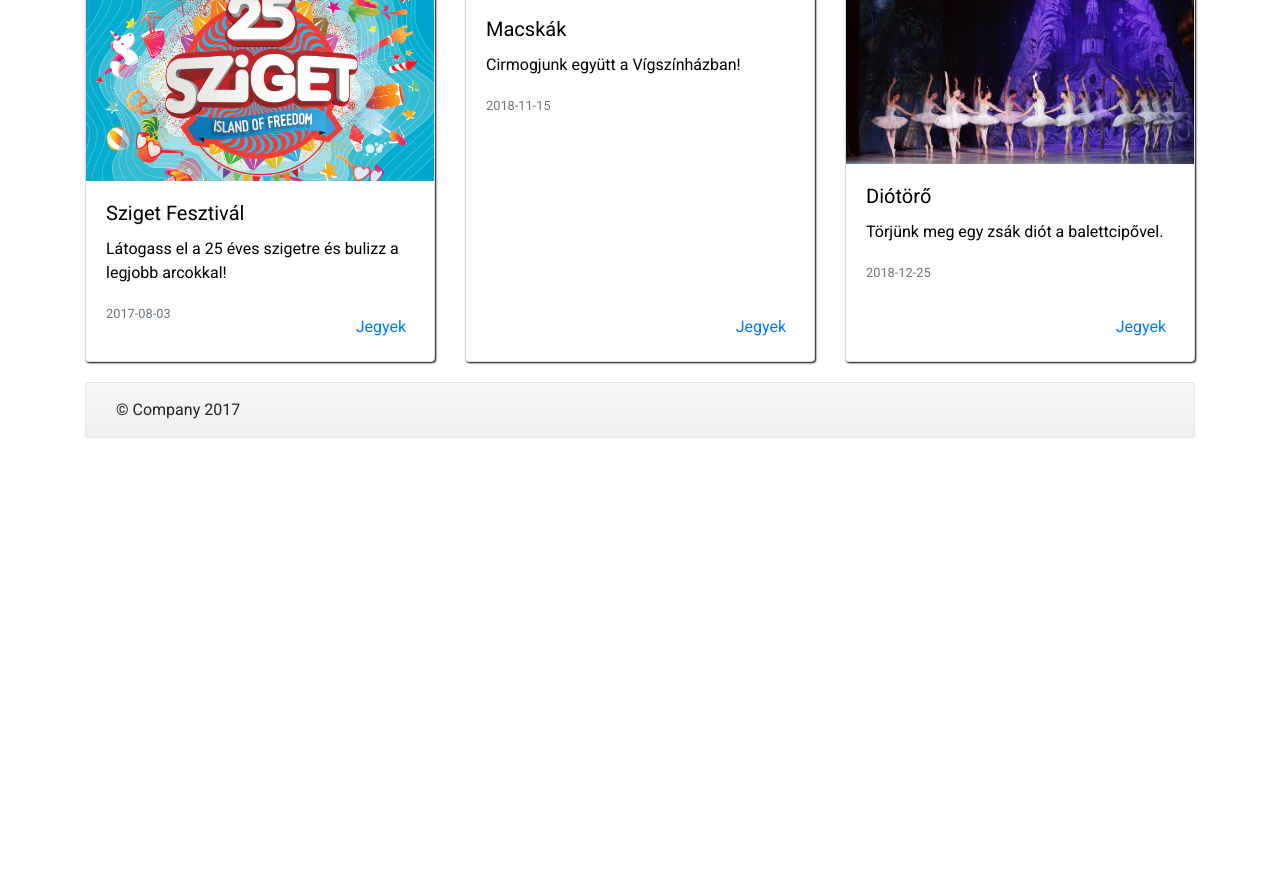
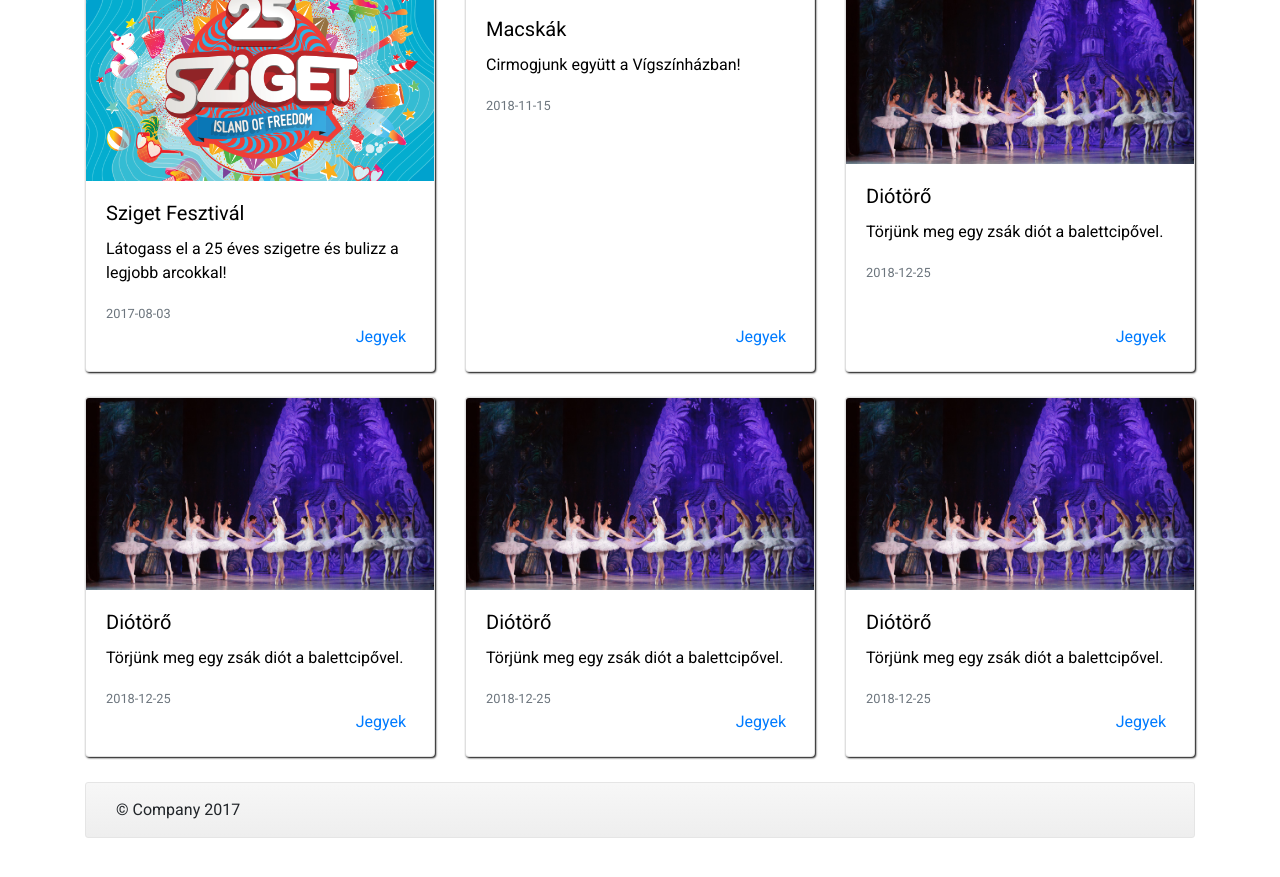
Before and after one commit to s4rik4/netaka-JQ, a plain HTML site: page events.html in a window 1280 px wide. Shown: the part 509-1386 px from the top of the page. Before the commit the page ends 1017 px from the top, so only its background shows below. Drawn offline with Linux system fonts and the light colour scheme.

Commit message:
Feat: függvények egyesítése

```diff
--- a/CSS/style.css
+++ b/CSS/style.css
@@ -116,9 +116,15 @@
   }
 /* Event page */
 
+  .events-card-deck {
+    margin-bottom: 25px;
+  }
+
   .events-card-deck .card {
     box-shadow: 1px 1px 2px;
     color: black;
+    position: relative;
+    padding: 0 0 10px 0;
   }
   .events-card-deck .card:hover {
     cursor: pointer;
--- a/events.html
+++ b/events.html
@@ -121,7 +121,7 @@
     -->
     <div class="card-deck events-card-deck">
 
-        <a href="tickets.html?event=1" class="card">
+        <a href="tickets.html?event=1" class="card col-12 col-md-6">
             <img class="card-img-top" src="img/sziget.png" alt="Card image cap">
             <div class="card-body">
               <h5 class="card-title">Sziget Fesztivál</h5>
@@ -131,7 +131,7 @@
             </div>
         </a>
 
-        <a href="tickets.html?event=2" class="card">
+        <a href="tickets.html?event=2" class="card col-12 col-md-6">
             <img class="card-img-top" src="img/macskak.jpg" alt="Card image cap">
             <div class="card-body">
               <h5 class="card-title">Macskák</h5>
@@ -140,7 +140,7 @@
               <button type="button" class="btn btn-link float-right">Jegyek</button>
             </div>
           </a>
-          <a href="tickets.html?event=3" class="card">
+          <a href="tickets.html?event=3" class="card col-12 col-md-6">
             <img class="card-img-top" src="img/diotoro.jpg" alt="Card image cap">
             <div class="card-body">
               <h5 class="card-title">Diótörő</h5>
@@ -149,7 +149,37 @@
               <button type="button" class="btn btn-link float-right">Jegyek</button>
             </div>
           </a>
+        </div>
+      <div class="card-deck events-card-deck">
 
+          <a href="tickets.html?event=3" class="card col-12 col-md-6">
+            <img class="card-img-top" src="img/diotoro.jpg" alt="Card image cap">
+            <div class="card-body">
+              <h5 class="card-title">Diótörő</h5>
+              <p class="card-text">Törjünk meg egy zsák diót a balettcipővel.</p>
+              <p class="card-text"><small class="text-muted">2018-12-25</small></p>
+              <button type="button" class="btn btn-link float-right">Jegyek</button>
+            </div>
+          </a>
+          <a href="tickets.html?event=3" class="card col-12 col-md-6">
+            <img class="card-img-top" src="img/diotoro.jpg" alt="Card image cap">
+            <div class="card-body">
+              <h5 class="card-title">Diótörő</h5>
+              <p class="card-text">Törjünk meg egy zsák diót a balettcipővel.</p>
+              <p class="card-text"><small class="text-muted">2018-12-25</small></p>
+              <button type="button" class="btn btn-link float-right">Jegyek</button>
+            </div>
+          </a>
+          <a href="tickets.html?event=3" class="card col-12 col-md-6">
+            <img class="card-img-top" src="img/diotoro.jpg" alt="Card image cap">
+            <div class="card-body">
+              <h5 class="card-title">Diótörő</h5>
+              <p class="card-text">Törjünk meg egy zsák diót a balettcipővel.</p>
+              <p class="card-text"><small class="text-muted">2018-12-25</small></p>
+              <button type="button" class="btn btn-link float-right">Jegyek</button>
+            </div>
+          </a>
+      </div>
 
     </div>
 
@@ -170,20 +200,6 @@
     <script src="lib/jquery-3.1.1.slim.min.js"></script>
     <script src="lib/popper.min.js"></script>
     <script src="lib/bootstrap/js/bootstrap.min.js"></script>
-
-    <script>
-      $(".events-search-row input").on("keyup", function(ev) {
-      $.each( $(".events-card-deck .card .card-title"), function(i, e)   {
-          var elem = $(e);
-          var search = ev.target.value.toLowerCase();
-          var content = elem.html().toLowerCase();
-          if ( content.indexOf(search) == -1 ) {
-            elem.parents(".card").hide();
-          } else {
-            elem.parents(".card").show();
-          }
-        });
-      });
-    </script>
+    <script src="js/main.js"></script>
   </body>
 </html>
--- a/js/main.js
+++ b/js/main.js
@@ -1,4 +1,5 @@
 // Callback függvény fade után.
+
 function fadeDone() {
     console.log(this);
 }
@@ -7,13 +8,14 @@
 $("p").click(function(){
     $(this).hide();
     //$(this).fadeTo(2000,1,fadeDone);
-    $(this).slideDown(1500);
+    //$(this).slideDown(1500);
 });
 
 // Esemény kiváltása
-$("p").click();
+// $("p").click();
 
 // Kattintás megelőzése.
+/*
 $("nav a.nav-link").click(function(ev) {
     event.preventDefault();
     var link = $(this);
@@ -22,7 +24,31 @@
     var speed = link.data("speed") || 1000;
     var settings = {};
     settings [prop] = val;
+
     $(document.body).animate(settings, speed, function() {
         document.location = link.attr("href");
     })
 });
+
+*/
+
+// Events olda
+
+$(".events-search-row input").on("keyup", function(ev) {
+    $.each( $(".events-card-deck .card .card-title"), function(index, elem)   {
+        var elem = $(elem);
+        var search = ev.target.value.toLowerCase();
+        var content = elem.html().toLowerCase();
+        if ( content.indexOf(search) == -1 ) {
+          elem.parents(".card").hide();
+        } else {
+          elem.parents(".card").show();
+        }
+      });
+    });
+
+// Ticket oldal
+
+$(function () {
+    $('[data-toggle="tooltip"]').tooltip()
+});
```
Also changed, not shown: about.html (+1 -0 lines), login.html (+1 -0 lines), register.html (+1 -0 lines), tickets.html (+1 -5 lines).
